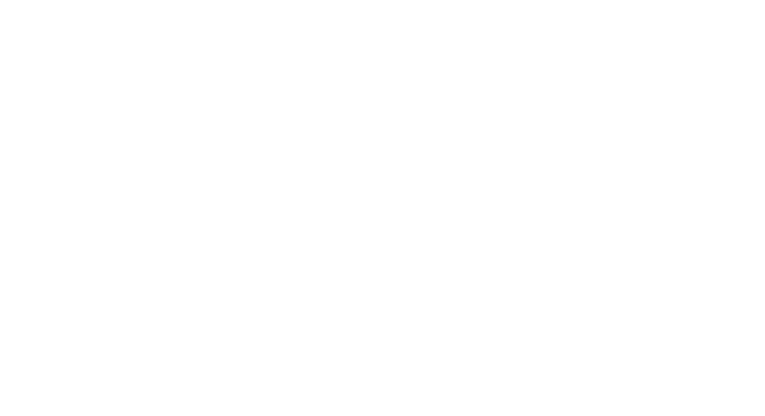
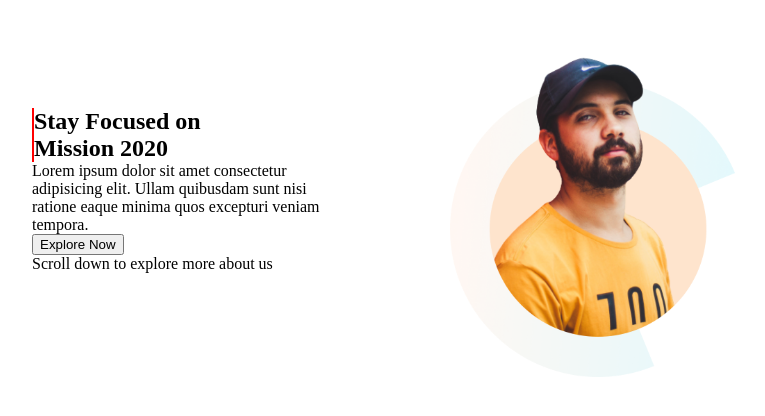
Before and after one commit to Ayanbanerjee93/Project-2022, a plain HTML site: page index.html in a window 1280 px wide. Shown: the whole page, without its empty margins (238-1003 px from the left). Drawn offline with Linux system fonts and the light colour scheme.

Commit message:
css added

```diff
--- a/index.html
+++ b/index.html
@@ -20,8 +20,24 @@
 </head>
 
 <body>
-
-
+    <!-- -----------------------------------Header section starts here -->
+    <section class="header">
+        <div class="header-left">
+            <div class="header-left-border">
+                <h1>Stay Focused on</h1>
+                <h1>Mission 2020</h1>
+            </div>
+            <p>Lorem ipsum dolor sit amet consectetur adipisicing elit. Ullam quibusdam sunt nisi ratione eaque minima quos excepturi veniam tempora.</p>
+            <button class="header-left-btn">
+                Explore Now
+            </button>
+            <p>Scroll down to explore more about us</p>
+        </div>
+        <div class="header-right">
+            <img class="header-right-img" src="images/person/person-0.png" alt="person-image">
+        </div>
+    </section>
+    <!-- -----------------------------------Header section ends here -->
 </body>
 
 </html>
--- a/style.css
+++ b/style.css
@@ -1,3 +1,43 @@
+/* -------------All fonts for this project----- */
+
+
 /* font-family: 'Baloo Bhai 2', cursive;
 font-family: 'Spline Sans', sans-serif;
 font-family: 'Montserrat', sans-serif; */
+
+
+/* -----------------common css----------- */
+
+* {
+    margin: 0 auto;
+}
+
+
+/* -----------------common css ends----------- */
+
+
+/* -----------------------------------------Header section starts here */
+
+.header {
+    display: flex;
+    justify-content: center;
+    align-items: center;
+    margin-left: 270px;
+}
+
+.header-left {
+    margin-right: 30px;
+}
+
+.header-left-border {
+    border-left: 2px solid red;
+    border-image-slice: 1;
+}
+
+.header-right {
+    margin-left: 80px;
+}
+
+.header-right-img {
+    width: 50%;
+}
```
